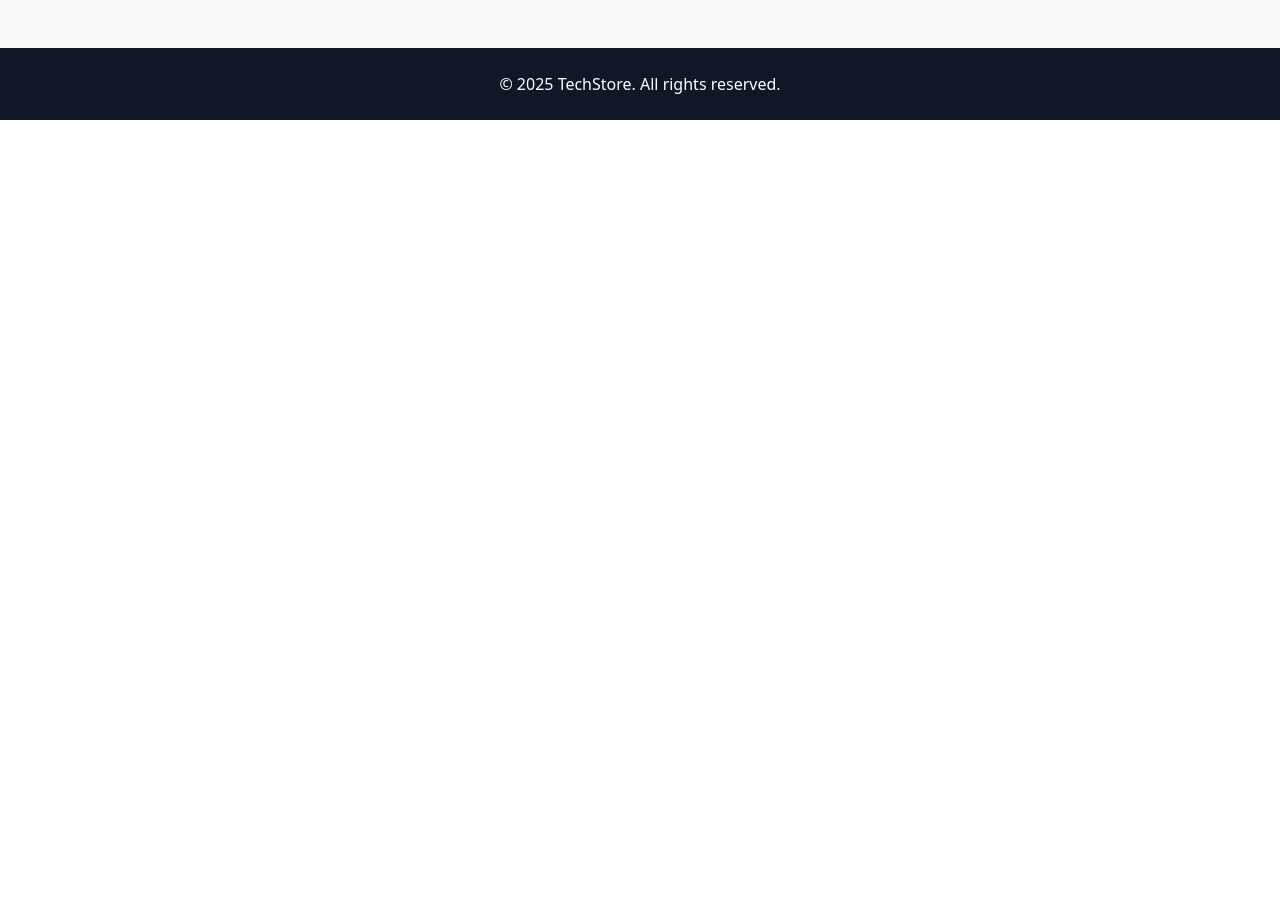
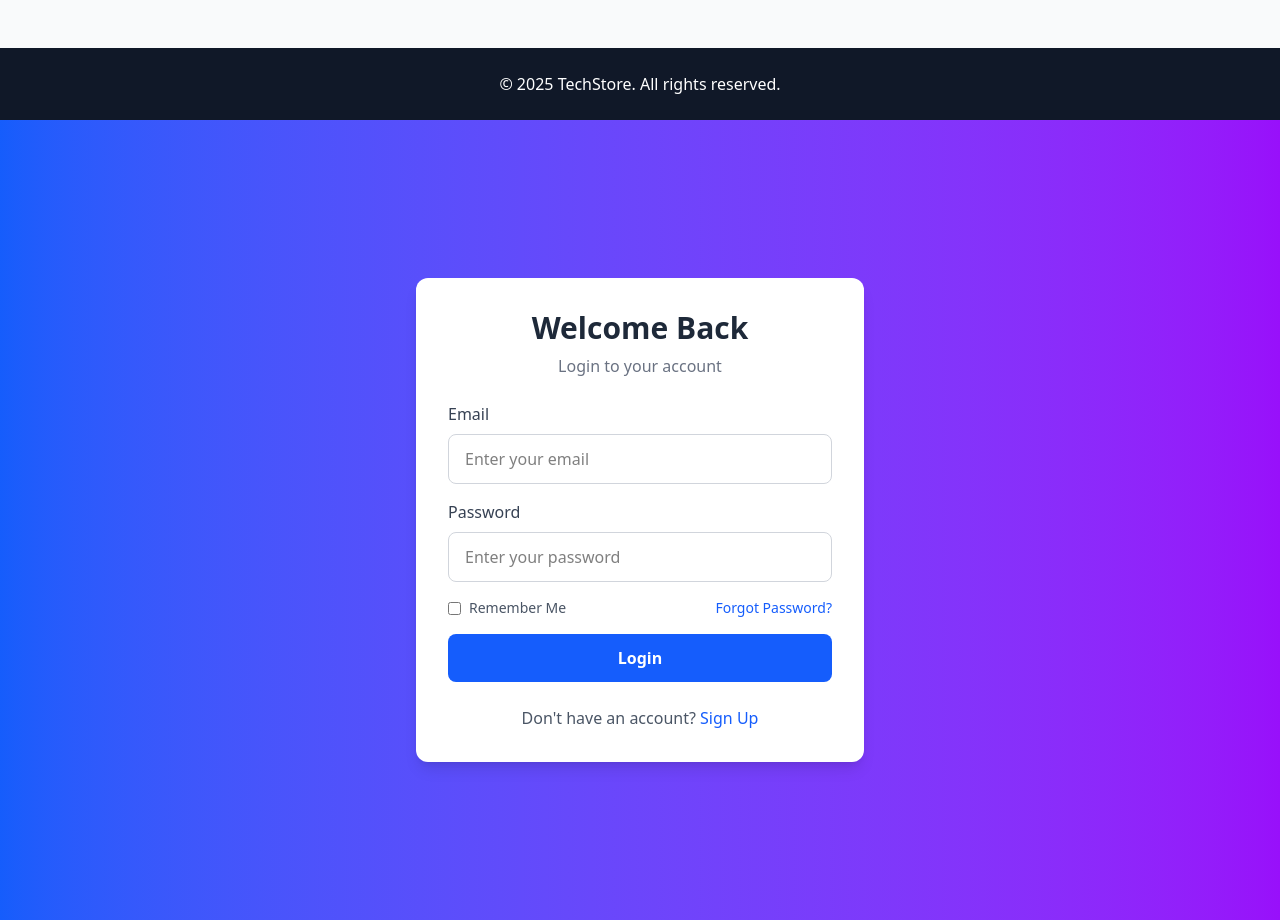
Before and after one commit to Sadini2002/TechStore_frontend, a React (Vite) app: page / in a window 1280 px wide. Shown: the part 1380-2300 px from the top of the page. Before the commit the page ends 1500 px from the top, so only its background shows below. Built offline with nearby package versions, Linux system fonts and the light colour scheme.

Commit message:
Login page

```diff
--- a/src/App.jsx
+++ b/src/App.jsx
@@ -5,6 +5,8 @@
 import Footer from "./components/Footer";
 import Content from "./components/content";
 import { BrowserRouter } from "react-router-dom";
+import LoginPage from "./pages/login";
+
 
 const products = [
   { name: "Gaming Laptop", price: 1500, image: "https://encrypted-tbn0.gstatic.com/images?q=tbn:ANd9GcSvXY6M0veE8wDKoaE40ps3TgOAQq4l9NRp2Q&s" },
@@ -30,7 +32,9 @@
 
       </section>
 
+
       <Footer />
+      <LoginPage/>
     </div>
     </BrowserRouter>
   );
--- /dev/null
+++ b/src/pages/login.jsx
@@ -0,0 +1,81 @@
+import React from "react";
+
+function LoginPage() {
+  return (
+    <div className="min-h-screen flex items-center justify-center bg-gradient-to-r from-blue-600 to-purple-600">
+      <div className="bg-white p-8 rounded-xl shadow-lg w-full max-w-md">
+        <h1 className="text-3xl font-bold text-center text-gray-800 mb-2">
+          Welcome Back
+        </h1>
+
+        <p className="text-center text-gray-500 mb-6">
+          Login to your account
+        </p>
+
+        <form className="space-y-4">
+          {/* Email */}
+          <div>
+            <label className="block mb-2 text-gray-700 font-medium">
+              Email
+            </label>
+            <input
+              type="email"
+              placeholder="Enter your email"
+              className="w-full border border-gray-300 rounded-lg px-4 py-3 focus:outline-none focus:ring-2 focus:ring-blue-500"
+            />
+          </div>
+
+          {/* Password */}
+          <div>
+            <label className="block mb-2 text-gray-700 font-medium">
+              Password
+            </label>
+            <input
+              type="password"
+              placeholder="Enter your password"
+              className="w-full border border-gray-300 rounded-lg px-4 py-3 focus:outline-none focus:ring-2 focus:ring-blue-500"
+            />
+          </div>
+
+          {/* Remember Me */}
+          <div className="flex justify-between items-center">
+            <label className="flex items-center gap-2">
+              <input type="checkbox" />
+              <span className="text-sm text-gray-600">
+                Remember Me
+              </span>
+            </label>
+
+            <a
+              href="#"
+              className="text-sm text-blue-600 hover:underline"
+            >
+              Forgot Password?
+            </a>
+          </div>
+
+          {/* Login Button */}
+          <button
+            type="submit"
+            className="w-full bg-blue-600 text-white py-3 rounded-lg font-semibold hover:bg-blue-700 transition"
+          >
+            Login
+          </button>
+        </form>
+
+        {/* Register Link */}
+        <p className="text-center text-gray-600 mt-6">
+          Don't have an account?{" "}
+          <a
+            href="/register"
+            className="text-blue-600 font-medium hover:underline"
+          >
+            Sign Up
+          </a>
+        </p>
+      </div>
+    </div>
+  );
+}
+
+export default LoginPage;
```
